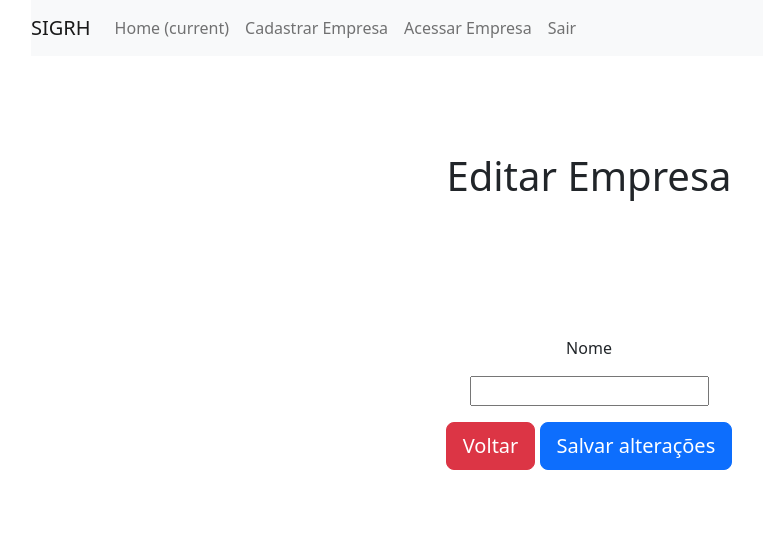
After one commit to David-Marcoss/Sistema-Gestao_RH, a Django app: page /empresa/editar/1 in a window 1280 px wide. The commit adds this page. Shown: the top 533 px of the page, without its empty margins (51-814 px from the left). Run offline with Django 4.2, Linux system fonts and the light colour scheme; some libraries are stand-ins or nearby versions.

Commit message:
- implementação crud empresa e funcionarios

```diff
--- a/apps/empresa/urls.py
+++ b/apps/empresa/urls.py
@@ -1,6 +1,10 @@
 from django.urls import path
+from .views import CadastroEmpresaView,UpdateEmpresaView,ListFuncionarioView
 
 urlpatterns = [
-    #path(''),
+    path('cadastrar/',CadastroEmpresaView.as_view(),name='cadastrar-empresa'),
+    path('editar/<int:pk>',UpdateEmpresaView.as_view(),name='editar-empresa'),
+    path('lista-funcionarios',ListFuncionarioView.as_view(),name='list-funcionarios'),
+
 
 ]
--- a/apps/empresa/views.py
+++ b/apps/empresa/views.py
@@ -1,3 +1,62 @@
 from django.shortcuts import render
+from django.urls import reverse_lazy
+from django.views.generic import CreateView,UpdateView,ListView
+from .models import Empresa
+from apps.funcionarios.models import Funcionario
 
-# Create your views here.
+
+class CadastroEmpresaView(CreateView):
+    template_name = 'form.html'
+    model = Empresa
+    fields = ["nome"]
+
+    def form_valid(self, form):
+        form.save()
+
+        self.request.user.funcionario.empresa = form.instance
+
+        self.request.user.funcionario.save()
+
+        return super().form_valid(form)
+
+    def get_context_data(self, *args,**kwargs):
+
+        context = super().get_context_data(*args,**kwargs)
+        context['titulo'] = 'Cadastrar Empresa'
+        context['botao'] = 'Cadastrar'
+
+        return context
+
+    success_url = reverse_lazy('home')
+
+
+
+class UpdateEmpresaView(CreateView):
+    template_name = 'form.html'
+    model = Empresa
+    fields = ["nome"]
+
+    success_url = reverse_lazy('home')
+
+    def get_context_data(self, *args,**kwargs):
+
+        context = super().get_context_data(*args,**kwargs)
+        context['titulo'] = 'Editar Empresa'
+        context['botao'] = 'Salvar alterações'
+
+        return context
+
+
+class ListFuncionarioView(ListView):
+    template_name = 'empresa/list_funcionarios.html'
+    model= Funcionario
+
+    def get_queryset(self):
+
+        if self.request.user.funcionario:
+
+            empresa = self.request.user.funcionario.empresa
+
+            return empresa.funcionarios.all()
+        else:
+             return None
--- a/apps/funcionarios/models.py
+++ b/apps/funcionarios/models.py
@@ -7,8 +7,8 @@ from apps.empresa.models import Empresa
 class Funcionario(models.Model):
     nome = models.CharField('nome',max_length=100)
     user = models.OneToOneField(User,on_delete=models.PROTECT)
-    Empresa = models.ForeignKey(Empresa,on_delete=models.PROTECT)
-    departamento = models.ManyToManyField(Departamento)
+    empresa = models.ForeignKey(Empresa,on_delete=models.PROTECT,null=True,blank=True,related_name='funcionarios')
+    departamento = models.ManyToManyField(Departamento,null=True,blank=True,related_name='funcionarios')
 
     def __str__(self):
         return self.nome
--- a/apps/funcionarios/urls.py
+++ b/apps/funcionarios/urls.py
@@ -1,6 +1,8 @@
 from django.urls import path
+from .views import UpdateFuncionarioView,DeletFuncionarioView
 
 urlpatterns = [
-    #path(''),
+    path('editar-funcionario/<int:pk>',UpdateFuncionarioView.as_view(),name='edit-funcionario'),
+    path('excluir-funcionario/<int:pk>',DeletFuncionarioView.as_view(),name='delet-funcionario'),
 
 ]
--- a/templates/base.html
+++ b/templates/base.html
@@ -17,6 +17,34 @@
 <body>
 
     <div class="container">
+
+        <nav class="navbar navbar-expand-lg navbar-light bg-light">
+            <a class="navbar-brand" href="#">SIGRH</a>
+            <div class="collapse navbar-collapse" id="navbarNav">
+            <ul class="navbar-nav">
+                <li class="nav-item active">
+                <a class="nav-link" href="{% url 'home' %}">Home <span class="sr-only">(current)</span></a>
+                </li>
+
+                {% if request.user.funcionario.empresa %}
+                <li class="nav-item">
+                    <a class="nav-link" href="{% url 'editar-empresa'  request.user.funcionario.empresa.id %}">Editar Empresa</a>
+                </li>
+                {% else %}
+                    <li class="nav-item">
+                        <a class="nav-link" href="{% url 'cadastrar-empresa'  %}">Cadastrar Empresa</a>
+                    </li>
+                {% endif %}
+                <li class="nav-item">
+                <a class="nav-link" href="{% url 'list-funcionarios' %}">Acessar Empresa</a>
+                </li>
+                <li class="nav-item">
+                    <a class="nav-link" href="{% url 'logout' %}">Sair</a>
+                </li>
+            </ul>
+            </div>
+        </nav>
+
         {% block main %}
 
 
@@ -25,4 +53,5 @@
     </div>
 
 </body>
+
 </html>
--- /dev/null
+++ b/templates/form.html
@@ -0,0 +1,52 @@
+<!-- Este arquivo serve para criação de um form padrao -->
+
+{% extends "base.html" %}
+
+{% load static %}
+
+{% block main %}
+
+<section class="py-5 text-center container">
+    <div class="row py-lg-5">
+        <div class="col-lg-6 col-md-8 mx-auto">
+            <h1 class="fw-light">{{ titulo }}</h1>
+        </div>
+    </div>
+</section>
+
+<div class="container pb-5">
+    <div class="row">
+
+        <div class="my-3 col-md-2"></div>
+        <div class="my-3 col-md-8">
+            <form method="post" enctype="multipart/form-data" >
+
+                <div class="form-row text-center">
+                    {% csrf_token %}
+
+                    {{ field.non_field_errors }}
+
+                    {% for field in form %}
+                        <p>{{field.errors}}</p>
+                        <p>{{field.label}}</p>
+                        <p>{{field}}</p>
+
+                    {% endfor %}
+
+                </div>
+
+
+                <div class="text-center">
+                    <button class="btn btn-lg btn-danger" onclick="window.open(document.referrer,'_self');">Voltar</button>
+                    <button class="btn btn-lg btn-primary" type="submit">{{ botao }}</button>
+                </div>
+
+            </form>
+
+        </div>
+        <div class="my-3 col-md-2"></div>
+    </div>
+</div>
+
+
+{% endblock%}
```
Also changed, not shown: apps/core/templates/home.html (+1 -17 lines), apps/empresa/templates/empresa/list_funcionarios.html (added, +21 -0 lines), apps/funcionarios/views.py (+40 -1 lines), apps/empresa/templates/empresa/cadastro_empresa.html (added), apps/funcionarios/migrations/0003_alter_funcionario_empresa.py (added), apps/funcionarios/migrations/0004_alter_funcionario_departamento.py (added), apps/funcionarios/migrations/0005_rename_empresa_funcionario_empresa.py (added), apps/funcionarios/migrations/0006_alter_funcionario_departamento_and_more.py (added).
